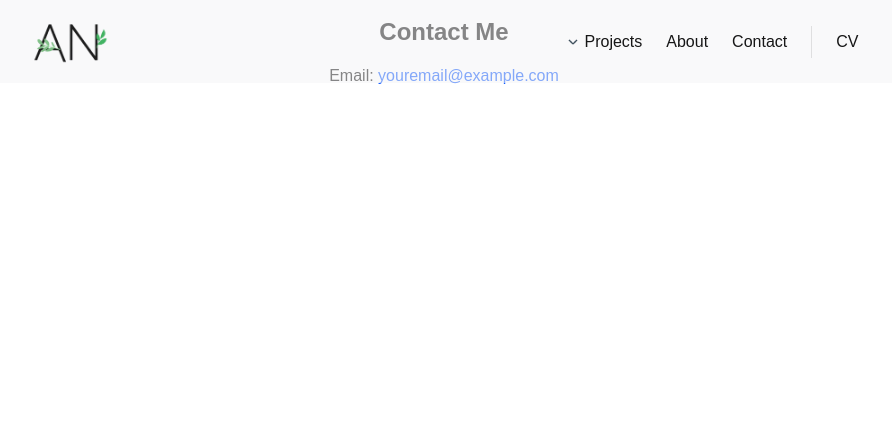
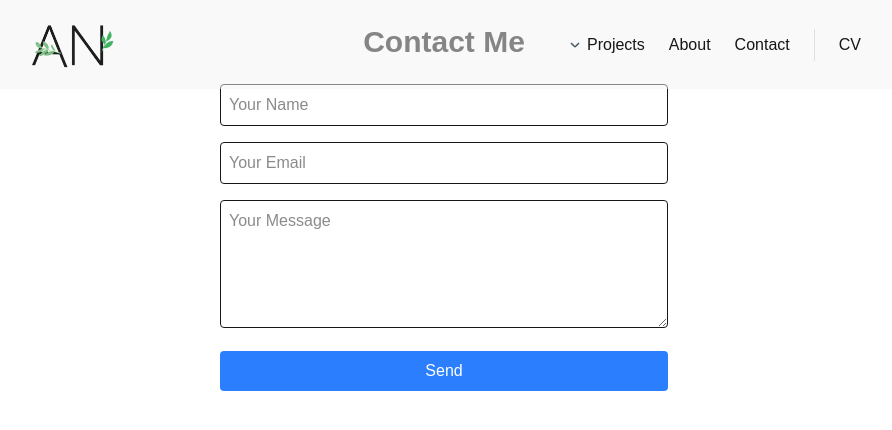
Before and after one commit to AngelaNova/portfolio, a Next.js app: page /contact in a window 1280 px wide. Shown: the top 430 px of the page, without its empty margins (196-1088 px from the left). Built offline with nearby package versions, Linux system fonts and the light colour scheme.

Commit message:
created a email contact form

```diff
--- a/package.json
+++ b/package.json
@@ -10,6 +10,7 @@
   },
   "dependencies": {
     "next": "15.4.7",
+    "nodemailer": "^7.0.5",
     "react": "19.1.0",
     "react-dom": "19.1.0"
   },
--- /dev/null
+++ b/src/app/CV/page.tsx
@@ -0,0 +1,14 @@
+export default function CV() {
+  return (
+    <main className="flex flex-col items-center justify-center min-h-screen p-6">
+      <h2 className="text-3xl font-bold mb-4">My CV</h2>
+      <a
+        href="/cv/Angela_Novakovic_CV.pdf"
+        download
+        className="px-6 py-2 bg-blue-500 text-white rounded hover:bg-blue-600"
+      >
+        Download CV
+      </a>
+    </main>
+  );
+}
--- /dev/null
+++ b/src/app/api/contact/route.ts
@@ -0,0 +1,29 @@
+import { NextResponse } from 'next/server';
+import nodemailer from 'nodemailer';
+
+export async function POST(req: Request) {
+  try {
+    const { name, email, message } = await req.json();
+
+    // configure transporter (Gmail example, better: use SMTP provider)
+    const transporter = nodemailer.createTransport({
+      service: 'gmail',
+      auth: {
+        user: process.env.MAIL_USER, // your email
+        pass: process.env.MAIL_PASS, // app password
+      },
+    });
+
+    await transporter.sendMail({
+      from: email,
+      to: process.env.MAIL_USER, // your inbox
+      subject: `Portfolio Contact from ${name}`,
+      text: message,
+    });
+
+    return NextResponse.json({ success: true });
+  } catch (err) {
+    console.error(err);
+    return NextResponse.json({ success: false }, { status: 500 });
+  }
+}
--- a/src/app/contact/page.tsx
+++ b/src/app/contact/page.tsx
@@ -1,16 +1,72 @@
+"use client";
+import { useState } from "react";
+
 export default function Contact() {
+  const [form, setForm] = useState({ name: "", email: "", message: "" });
+  const [status, setStatus] = useState("");
+
+  const handleChange = (
+    e: React.ChangeEvent<HTMLInputElement | HTMLTextAreaElement>
+  ) => {
+    setForm({ ...form, [e.target.name]: e.target.value });
+  };
+
+  const handleSubmit = async (e: React.FormEvent) => {
+    e.preventDefault();
+    setStatus("Sending...");
+
+    const res = await fetch("/api/contact", {
+      method: "POST",
+      headers: { "Content-Type": "application/json" },
+      body: JSON.stringify(form),
+    });
+
+    if (res.ok) {
+      setStatus("Message sent!");
+      setForm({ name: "", email: "", message: "" });
+    } else {
+      setStatus("Error sending message.");
+    }
+  };
+
   return (
-    <main className="p-4 text-center">
-      <h2 className="text-2xl font-bold mb-4">Contact Me</h2>
-      <p>
-        Email:{" "}
-        <a
-          href="mailto:youremail@example.com"
-          className="text-blue-600 hover:underline"
+    <main className="flex flex-col items-center p-6">
+      <h2 className="text-3xl font-bold mb-6">Contact Me</h2>
+      <form onSubmit={handleSubmit} className="w-full max-w-md space-y-4">
+        <input
+          type="text"
+          name="name"
+          placeholder="Your Name"
+          value={form.name}
+          onChange={handleChange}
+          required
+          className="w-full p-2 border rounded"
+        />
+        <input
+          type="email"
+          name="email"
+          placeholder="Your Email"
+          value={form.email}
+          onChange={handleChange}
+          required
+          className="w-full p-2 border rounded"
+        />
+        <textarea
+          name="message"
+          placeholder="Your Message"
+          value={form.message}
+          onChange={handleChange}
+          required
+          className="w-full p-2 border rounded h-32"
+        />
+        <button
+          type="submit"
+          className="w-full p-2 bg-blue-500 text-white rounded hover:bg-blue-600"
         >
-          youremail@example.com
-        </a>
-      </p>
+          Send
+        </button>
+      </form>
+      {status && <p className="mt-4">{status}</p>}
     </main>
   );
 }
--- a/src/components/Navbar.tsx
+++ b/src/components/Navbar.tsx
@@ -7,11 +7,10 @@ export default function Navbar() {
     <nav className="fixed w-full flex justify-around items-center space-x-6 p-4 bg-gray-100/50 mb-6 ">
       <div className="flex">
         <Link href="/">
-          <Image src="/AN_Logo.png" alt="AN logo" width={80} height={80} />
+          <Image src="/AN_Logo.png" alt="AN logo" width={90} height={90} />
         </Link>
       </div>
       <div className="flex flex-row justify-around items-center space-x-6">
-        <Link href="/projects" className="flex flex-row hover:text-blue-500">
         <DropDownMenu
           title="Projects"
           titleHref="/Projects"
@@ -20,7 +19,7 @@ export default function Navbar() {
             { label: "Financial App", href: "/projects/FinancialApp" },
           ]}
         />
-        </Link>
+
         <Link
           href="/about"
           className="flex flex-row items-center hover:text-blue-500"
```
Also changed, not shown: 1 other file (tests, documents, lock files or other folders). Lines whose indentation alone changed are shown as unchanged.
